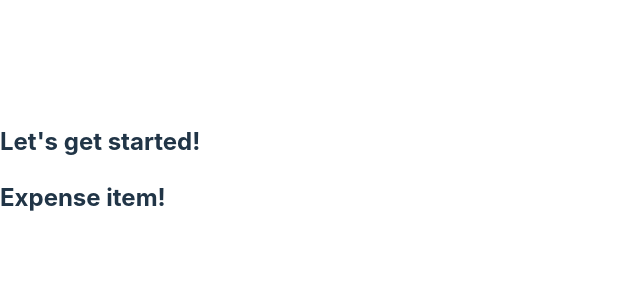
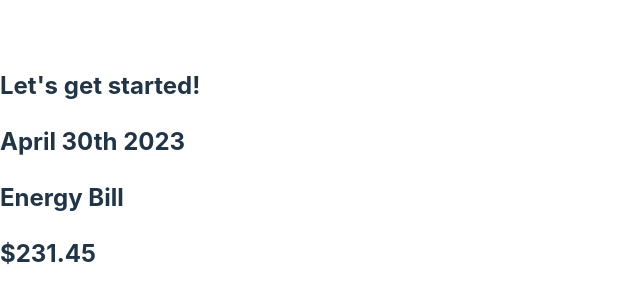
Before and after one commit to gmangavin/React-Proj-001, a React (Vite) app: page / in a window 1280 px wide. Shown: the part 230-530 px from the top of the page, without its empty margins (0-640 px from the left). Built offline with nearby package versions, Linux system fonts and the light colour scheme.

Commit message:
ExpenseItem Update #1

```diff
--- a/src/components/ExpenseItem.tsx
+++ b/src/components/ExpenseItem.tsx
@@ -1,5 +1,13 @@
 function ExpenseItem() {
-    return <h2>Expense item!</h2>
+    return (
+        <div>
+            <h2>April 30th 2023</h2>
+            <div>
+                <h2>Energy Bill</h2>
+                <h2>$231.45</h2>
+            </div>
+        </div>
+    )
 }
 
 export default ExpenseItem;
```
